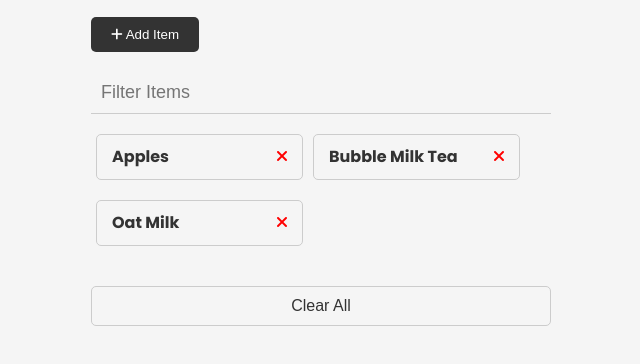
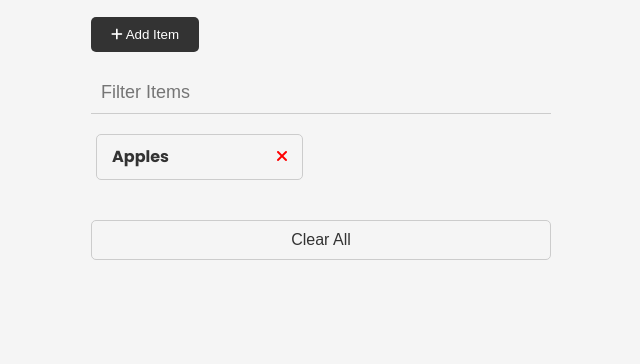
Before and after one commit to Thenightowl788/shoppinglist_jsBradTraversy, a plain HTML site: page index.html in a window 1280 px wide. Shown: the part 180-544 px from the top of the page, without its empty margins (319-959 px from the left). Drawn offline with Linux system fonts and the light colour scheme.

Commit message:
Update index.html

```diff
--- a/index.html
+++ b/index.html
@@ -56,19 +56,7 @@
         </li>
 
 
-        <li>
-          Bubble Milk Tea
-          <button class="remove-item btn-link text-red">
-            <i class="fa-solid fa-xmark"></i>
-          </button>
-        </li>
 
-        <li>
-          Oat Milk
-          <button class="remove-item btn-link text-red">
-            <i class="fa-solid fa-xmark"></i>
-          </button>
-        </li>
 
 
       </ul>
```
